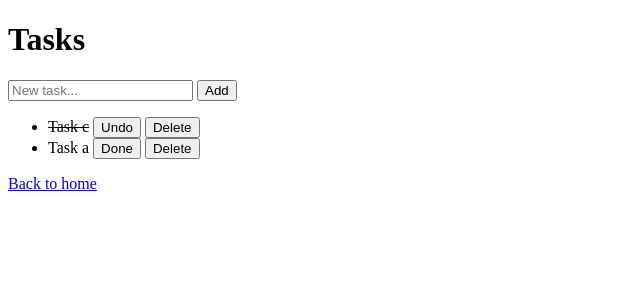
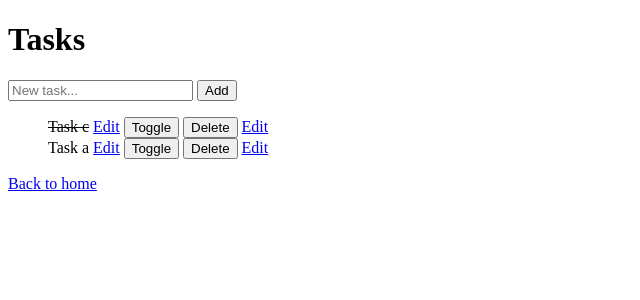
Before and after one commit to rew4n/smart-task-resource-manager, a Flask app: page /tasks in a window 1280 px wide. Shown: the top 300 px of the page, without its empty margins (0-640 px from the left). Run offline with Flask 3, Linux system fonts and the light colour scheme.

Commit message:
Fix tasks template edit link

```diff
--- a/app.py
+++ b/app.py
@@ -50,5 +50,20 @@ def delete_task(task_id):
     db.session.commit()
     return redirect(url_for("tasks"))
 
+@app.route("/tasks/<int:task_id>/edit", methods=["GET", "POST"])
+def edit_task(task_id):
+    task = Task.query.get_or_404(task_id)
+
+    if request.method == "POST":
+        title = request.form.get("title", "").strip()
+        if title:
+            task.title = title
+            db.session.commit()
+        return redirect(url_for("tasks"))
+
+    return render_template("edit_task.html", task=task)
+
+
+
 if __name__ == "__main__":
     app.run(debug=True)
--- a/templates/tasks.html
+++ b/templates/tasks.html
@@ -9,19 +9,27 @@
     </form>
 
     <ul>
-      {% for t in tasks %}
-        <li>
-          {% if t.done %}<s>{{ t.title }}</s>{% else %}{{ t.title }}{% endif %}
+      {% for task in tasks %}
+  <div>
+    {% if task.done %}
+      <s>{{ task.title }}</s>
+    {% else %}
+      {{ task.title }}
+    {% endif %}
 
-          <form method="POST" action="/tasks/{{ t.id }}/toggle" style="display:inline;">
-            <button type="submit">{% if t.done %}Undo{% else %}Done{% endif %}</button>
-          </form>
+    <a href="{{ url_for('edit_task', task_id=task.id) }}">Edit</a>
 
-          <form method="POST" action="/tasks/{{ t.id }}/delete" style="display:inline;">
-            <button type="submit">Delete</button>
-          </form>
-        </li>
-      {% endfor %}
+    <form method="post" action="{{ url_for('toggle_task', task_id=task.id) }}" style="display:inline;">
+      <button type="submit">Toggle</button>
+    </form>
+
+    <form method="post" action="{{ url_for('delete_task', task_id=task.id) }}" style="display:inline;">
+      <button type="submit">Delete</button>
+    </form>
+    <a href="{{ url_for('edit_task', task_id=task.id) }}">Edit</a>
+  </div>
+{% endfor %}
+
     </ul>
     <p><a href="/">Back to home</a></p>
   </body>
```
Also changed, not shown: templates/edit_task.html (added, +18 -0 lines).
